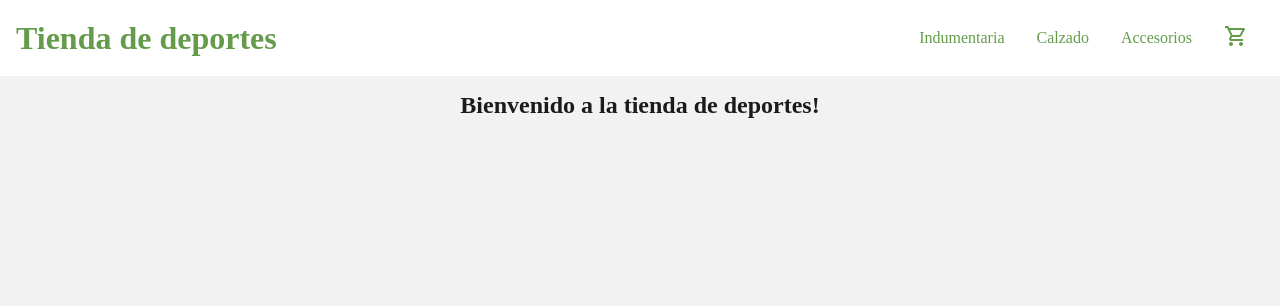
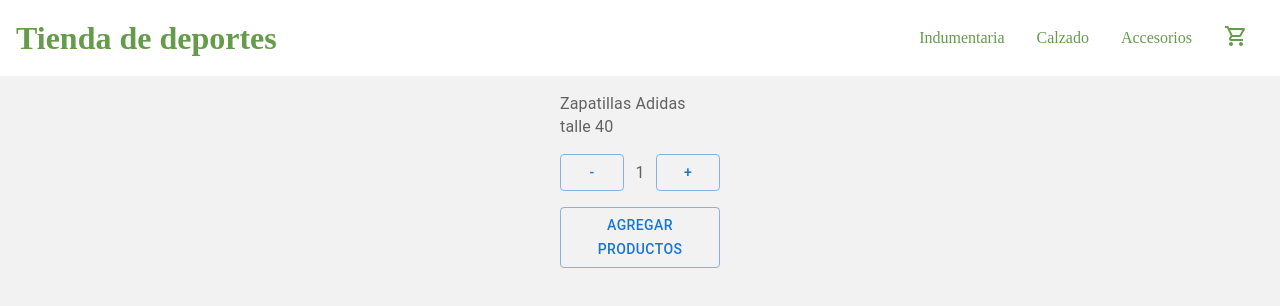
Before and after one commit to GastonCarg/comision_25470_ecommerce, a React (Create React App) app: page / in a window 1280 px wide. Shown: the top 306 px of the page. Built offline with nearby package versions, Linux system fonts and the light colour scheme.

Commit message:
Desafio 4 clase 5

```diff
--- a/src/App.js
+++ b/src/App.js
@@ -6,7 +6,7 @@ const App = () => {
         <>
             <NavBar />
             <main id="main-body">
-                <ItemListContainer greeting='Bienvenido a la tienda de deportes!' />
+                <ItemListContainer />
             </main>
         </>
     )
--- a/src/Styles.scss
+++ b/src/Styles.scss
@@ -17,6 +17,8 @@ html , body , #root {
   flex-direction: column;
 }
 
+
+// Header: START
 #main-header {
     background-color: white;
     display: flex;
@@ -40,16 +42,20 @@ html , body , #root {
         }
     }
 }
+// Header: END
 
 main {
     flex-grow: 1;
     background-color: $backgroundColor;
 }
 
+// Shopping cart: START
 .shopCart {
     color: $primaryColor;
 }
+// Shopping cart: END
 
+// Greeting: START
 .greeting-container {
     display: flex;
     align-items: center;
@@ -60,3 +66,43 @@ main {
 .greeting-text {
     color: $secondaryColor;
 }
+// Greeting: END
+
+// Counter: START
+.counter-container {
+    flex-direction: column;
+    justify-content: center;
+    align-items: center;
+    padding: 1em;
+    width: 15vw;
+}
+
+.counter-buttons {
+    display: flex;
+    flex-direction: row;
+    justify-content: space-between;
+    align-items: center;
+    padding: 1em 0em 1em 0em;
+
+}
+
+.item-counter-text {
+    text-align: center;
+}
+
+.add-product-button {
+    display: flex;
+}
+
+.color-button {
+    color: $primaryColor
+}
+// Counter: END
+
+// Item list container: START
+.item-list-container {
+    display: flex;
+    flex-direction: row;
+    justify-content: center;
+}
+// Item list container: END
--- a/src/components/CartWidget.js
+++ b/src/components/CartWidget.js
@@ -2,7 +2,7 @@ import ShoppingCartOutlined from "@mui/icons-material/ShoppingCartOutlined";
 
 const CartWidget = () => {
   return (
-    <a>
+    <a href="#">
         <ShoppingCartOutlined />
     </a>
   )
--- /dev/null
+++ b/src/components/ItemCount.js
@@ -0,0 +1,32 @@
+import { useState } from "react";
+import { Box, Button, FormLabel } from "@mui/material";
+
+const ItemCount = ({ stock, initial, onAdd }) => {
+    const [counter, setCounter] = useState(initial);
+
+    const addCounter = () => {
+        if (counter < stock) setCounter(counter + 1);
+    }
+
+    const subtractCounter = () => {
+        if (counter > 0) setCounter(counter - 1);
+    }
+
+    const addProducts = (counter) => {
+        onAdd(counter);
+    }
+
+    return (
+        <Box className="counter-container">
+            <FormLabel className="item-counter-text">Zapatillas Adidas talle 40</FormLabel>
+            <Box className="counter-buttons">
+                <Button variant="outlined" onClick={subtractCounter}>-</Button>
+                <FormLabel>{counter}</FormLabel>
+                <Button variant="outlined" onClick={addCounter}>+</Button>
+            </Box>
+            <Button className="add-product-button color-button" variant="outlined" onClick={()=>addProducts(counter)} disabled={(stock === 0 || counter === 0) ? true : false}>Agregar Productos</Button>
+        </Box>
+    )
+}
+
+export default ItemCount;
--- a/src/components/ItemListContainer.js
+++ b/src/components/ItemListContainer.js
@@ -1,10 +1,14 @@
+import { Box } from "@mui/material";
 
-const ItemListContainer = (props) => {
-  return (
-    <div className="greeting-container">
-        <h2 className="greeting-text">{props.greeting}</h2>
-    </div>
-  )
+import ItemCount from "./ItemCount";
+
+const ItemListContainer = () => {
+    const onAdd = (counter) => {console.log('Add products ' + counter)}
+    return (
+        <Box className="item-list-container">
+            <ItemCount stock={6} initial={1} onAdd={onAdd} />
+        </Box>
+    )
 }
 
 export default ItemListContainer
```
Also changed, not shown: src/components/NavBar.js (+5 -5 lines), src/index.js (+5 -5 lines).
